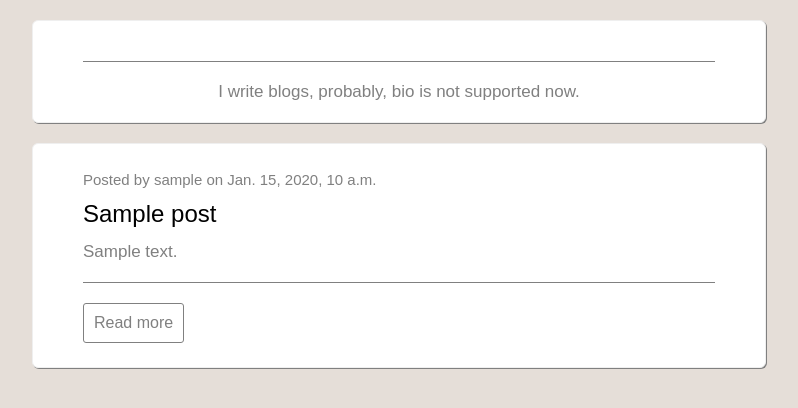
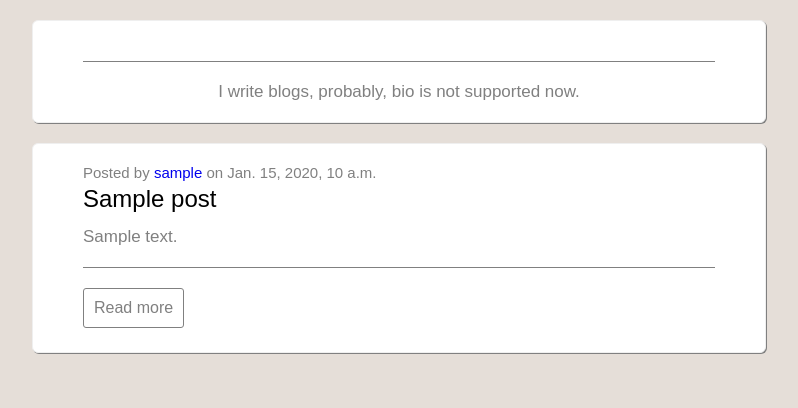
Before and after one commit to krishnanunnir/ezhuth.in, a Django app: a page that uses feed/templates/feed/view_posts.html in a window 1280 px wide. Shown: the top 408 px of the page, without its empty margins (241-1039 px from the left). Run offline with Django 3.2, Linux system fonts and the light colour scheme; tables that the repository leaves empty hold one stand-in row (values such as "Sample post"); some libraries are stand-ins or nearby versions.

Commit message:
[feature] Added hyperlink to user to shwo the user details

```diff
--- a/feed/static/css/post.css
+++ b/feed/static/css/post.css
@@ -27,10 +27,14 @@
 }
 
  .post-byline{
-    line-height: 32px;
     color: grey;
     font-size: 15px;
 }
+
+.post-byline a{
+    text-decoration: none;
+}
+
 .post-content{
     font-size: 17px;
     margin-top:10px;
--- a/feed/templates/__posts.html
+++ b/feed/templates/__posts.html
@@ -1,8 +1,8 @@
 {% for post in posts %}
 <div class="post">
-    <div class="post-byline">Posted by {{ post.author |default_if_none:"[deleted]" }} on {{ post.created_on }}</div>
+    <div class="post-byline">Posted by <a href="{% url 'feed:view_user' post.author %}">{{ post.author |default_if_none:"[deleted]" }}</a> on {{ post.created_on }}</div>
     <div class="post-title">{{ post.title }}</div>
-    <!-- <div class="post-content">This is the content.This is the contentThis is the contentThis is the contentThis is the contentThis is the contentThis is the content</div> -->
+    <div class="post-content">{{ post.description }}</div>
     <hr class="inner-separator">
     <span class="read-more"><a href="{% url 'feed:view_post' post.slug %}">Read more</a></span>
 </div>
--- a/feed/templates/feed/view_posts.html
+++ b/feed/templates/feed/view_posts.html
@@ -26,7 +26,7 @@
 <div id="posts">
     {% for post in posts %}
     <div class="post">
-        <div class="post-byline">Posted by {{ post.author |default_if_none:"[deleted]" }} on {{ post.created_on }}</div>
+        <div class="post-byline">Posted by <a href="{% url 'feed:view_user' post.author %}">{{ post.author |default_if_none:"[deleted]" }}</a> on {{ post.created_on }}</div>
         <div class="post-title">{{ post.title }}</div>
         <div class="post-content">{{ post.description }}</div>
         <hr class="inner-separator">
```
